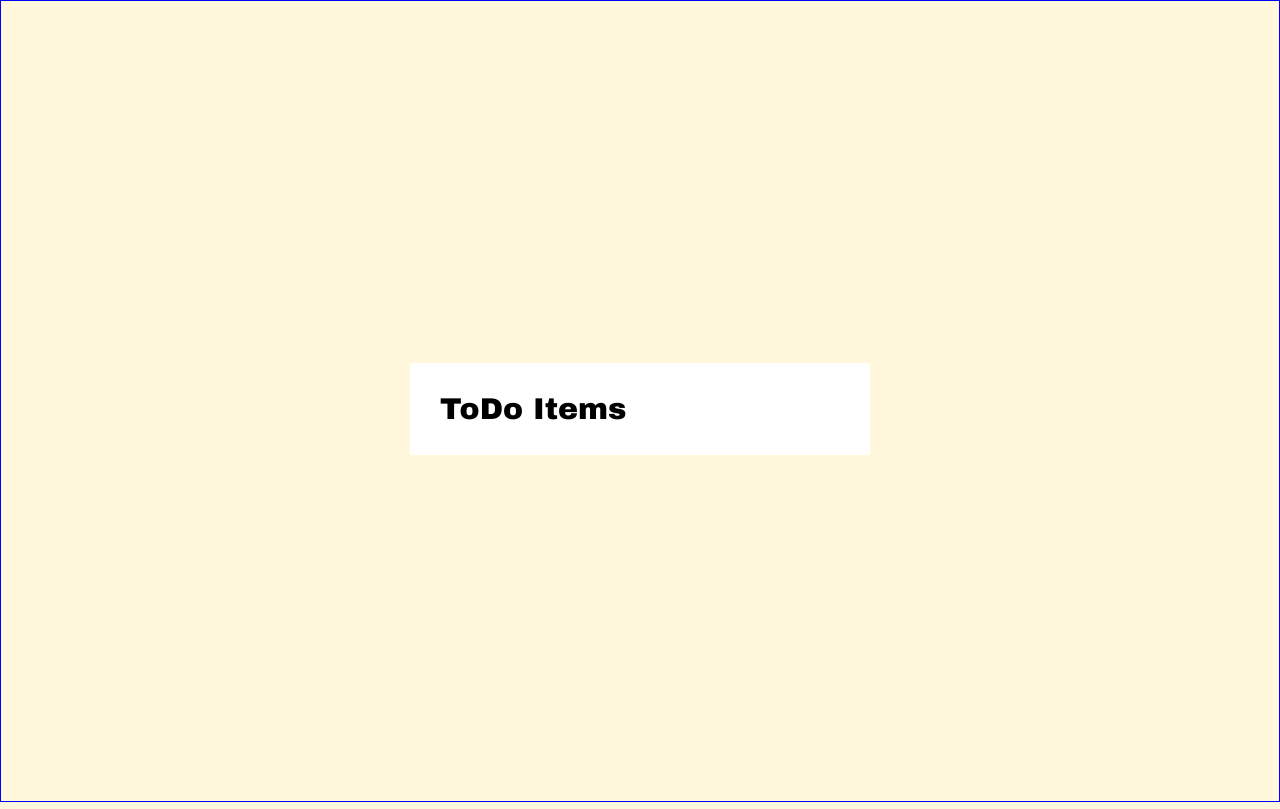
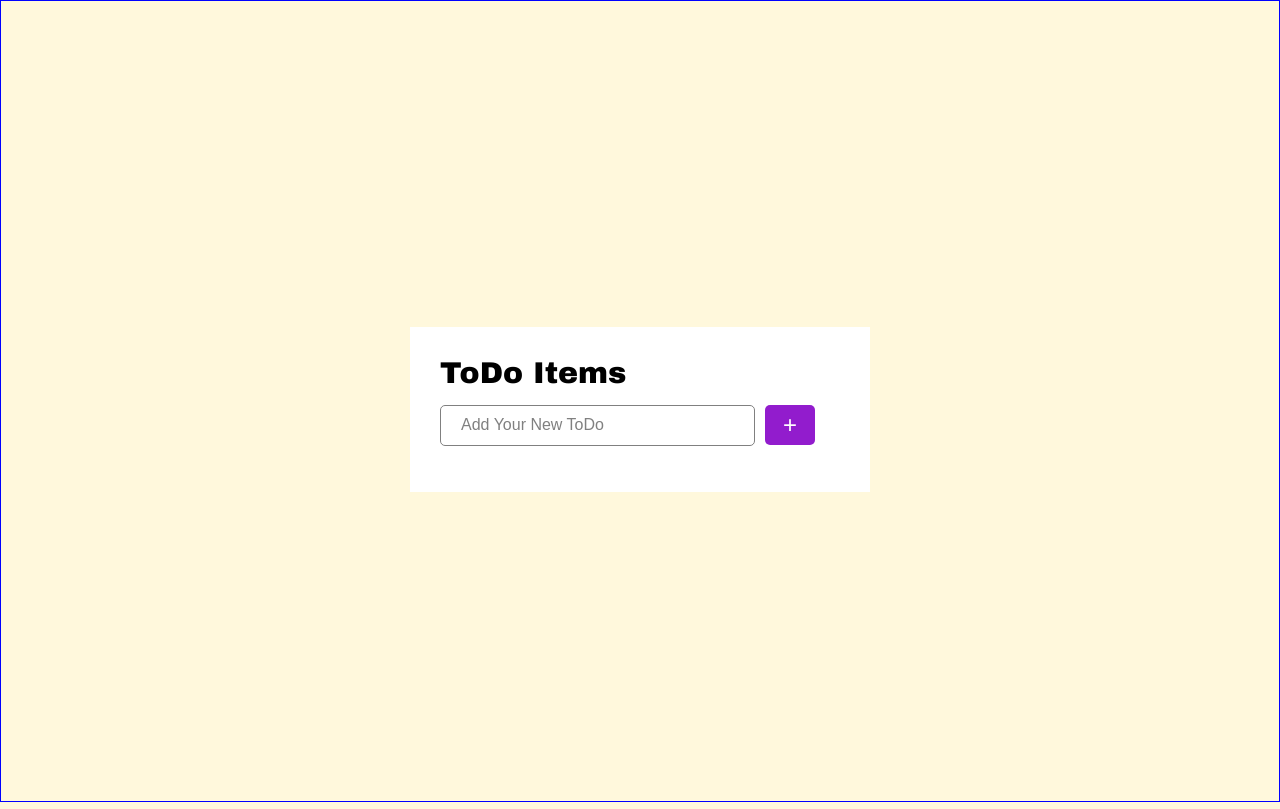
Before and after one commit to stefand2003/to-do-list-vite, a React (Vite) app: page / in a window 1280 px wide. Built offline with nearby package versions, Linux system fonts and the light colour scheme.

Commit message:
added new component (create to do)

```diff
--- /dev/null
+++ b/src/components/create-new-todo/create.jsx
@@ -0,0 +1,13 @@
+import React from "react";
+import "./create.scss";
+
+export default function create({ children }) {
+  return (
+    <div className="create">
+      <p className="create__para">Add Your New ToDo</p>
+      <button type="button" className="create__btn">
+        +
+      </button>
+    </div>
+  );
+}
--- /dev/null
+++ b/src/components/create-new-todo/create.scss
@@ -0,0 +1,36 @@
+.create {
+  // border: 1px red solid;
+  display: flex;
+  align-items: center;
+  gap: 10px;
+  width: 375px;
+
+  p {
+    height: 39px;
+    border: 1px gray solid;
+    flex-grow: 1;
+    font-size: medium;
+    width: 200px;
+    border-radius: 5px;
+    padding-left: 20px;
+  }
+
+  button {
+    width: 50px;
+    height: 40px;
+    cursor: pointer;
+    font-size: x-large;
+    color: white;
+    background-color: rgb(146, 28, 205);
+    border-radius: 5px;
+    border: 0px;
+  }
+
+  &__para {
+    font-family: "Arial";
+    color: gray;
+    display: flex;
+    justify-content: start;
+    align-items: center;
+  }
+}
--- a/src/pages/Home.jsx
+++ b/src/pages/Home.jsx
@@ -1,11 +1,13 @@
 import React from "react";
 import Container from "../components/container/container.jsx";
 import Header from "../components/header/header";
+import Create from "../components/create-new-todo/create";
 
 export default function Home() {
   return (
     <Container>
       <Header />
+      <Create />
     </Container>
   );
 }
```
